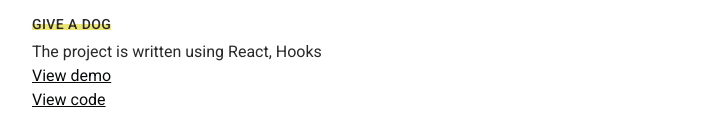
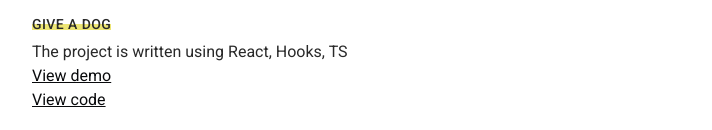
Before and after one commit to skitchen1992/portfolio, a React (Create React App) app: page / in a window 1280 px wide. Shown: the part 3984-4114 px from the top of the page, without its empty margins (63-775 px from the left). Built offline with nearby package versions, Linux system fonts and the light colour scheme.

Commit message:
add new work

```diff
--- a/src/components/RecentWorks/RecentWorks.tsx
+++ b/src/components/RecentWorks/RecentWorks.tsx
@@ -43,7 +43,7 @@ const RecentWorks = () => {
         {
             logo: Dog,
             title: "Give a dog",
-            text: "The project is written using React, Hooks",
+            text: "The project is written using React, Hooks, TS",
             demo: "https://skitchen1992.github.io/giveadog/",
             code: "https://github.com/skitchen1992/giveadog",
 
```
